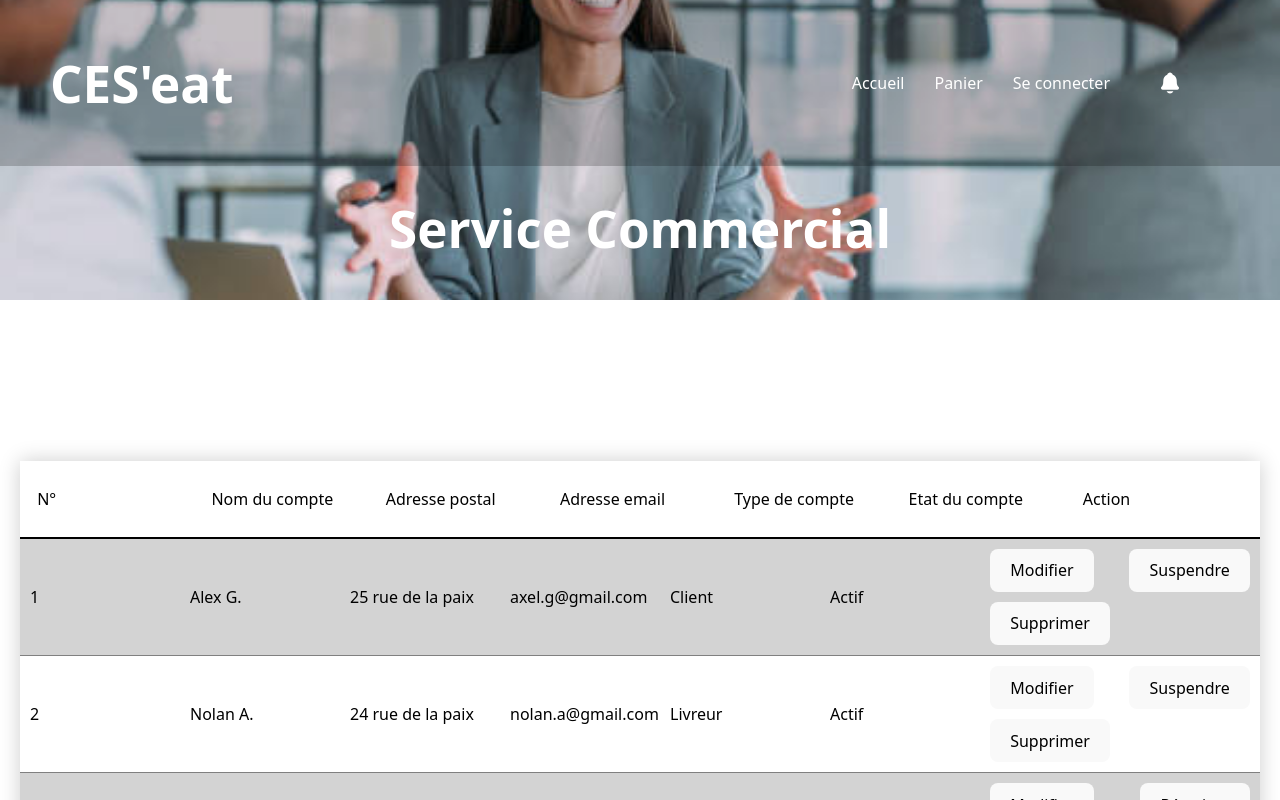
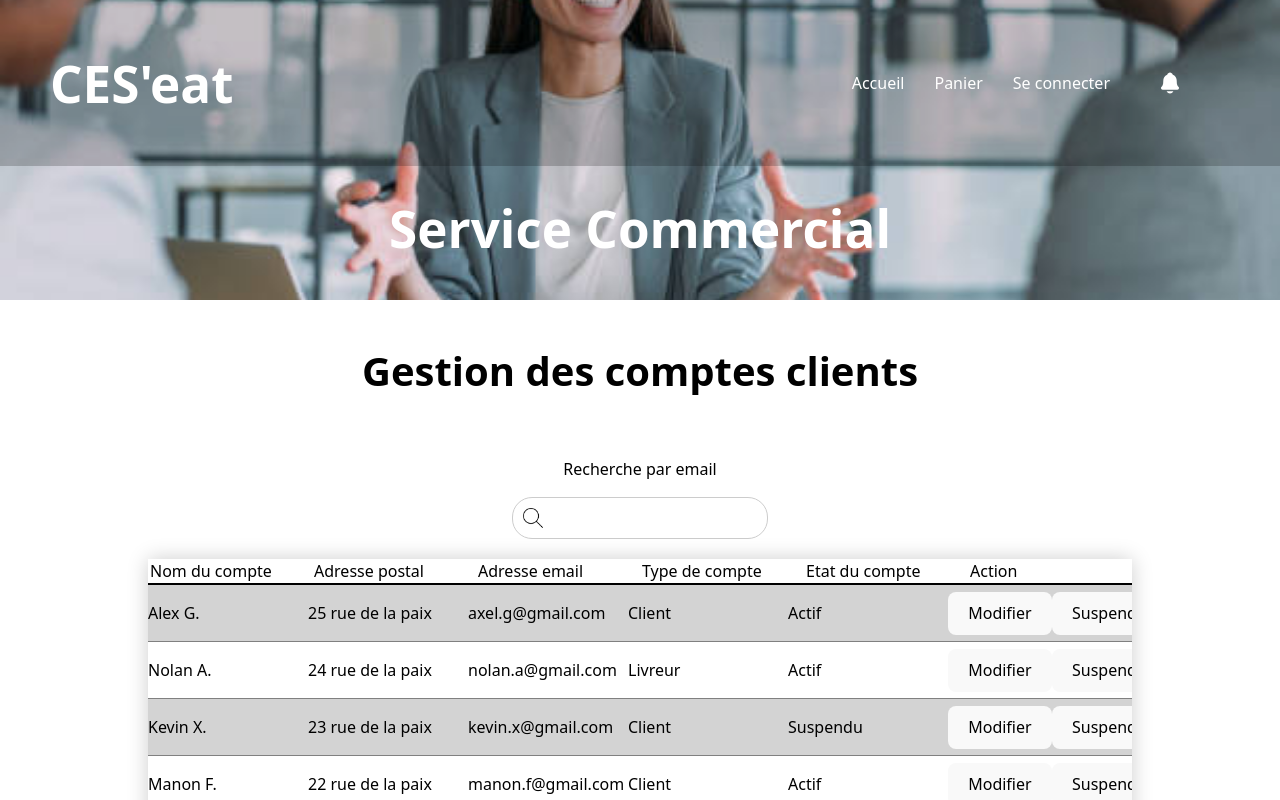
Before and after one commit to ValentinB03/WEB_Avance_Front, a React (Vite) app: page /service-commercial/gestion-compte in a window 1280 px wide. Built offline with nearby package versions, Linux system fonts and the light colour scheme.

Commit message:
refont du css pour les tableaus

```diff
--- a/src/ServiceCommercial/SCGestionClient.css
+++ b/src/ServiceCommercial/SCGestionClient.css
@@ -3,7 +3,21 @@
     flex-direction: row;
     justify-content: space-between;
     gap: 10px;
-    flex-wrap: wrap;
+}
+
+.gestion-compte{
+    color: black;
+    font-weight: bold;
+    font-size: 2.5rem;
+    border-radius: 20px;
+    margin-top: 50px;
+}
+
+.tableau-input{
+    width: 100%;
+    display: flex;
+    flex-direction: column;
+    align-items: center;
 }
 
 .content-sc-header{
@@ -14,17 +28,52 @@
     padding: 10px;
 }
 
-@media (max-width: 768px) {
-    .liste-bouton{
-        flex-direction: column;
-        font-size: 1.5vw;
-    }
+.label-list-compte{
+    color: black;
+}
 
 
-    .case-tableau {
-        min-width: 8vw;
-        max-width: 8vw;
-    }
 
+.tableau-gestion-compte-historique_commandes{
+    margin-bottom: 15vh;
+}
 
+.content-gestion-compte-historique_commandes{
+    display: flex;
+    flex-direction: column;
+    color: black;
+    box-shadow: 0 0 20px rgba(0, 0, 0, 0.2);
+    margin: 20px;
+    overflow-y: auto;
+    white-space: nowrap;
+    max-height: 400px; /* Hauteur fixe pour activer le défilement */
 }
+
+.content-gestion-compte-historique_commandes-header p, .content-gestion-compte-historique_commandes-line p, .content-gestion-compte-historique_commandes-line button {
+    align-content: center;
+}
+
+.content-gestion-compte-historique_commandes-line {
+    border-bottom: 1px solid gray;
+    display: flex;
+    flex-direction: row;
+    align-items: center;
+    justify-content: space-around;
+}
+
+.content-gestion-compte-historique_commandes-header{
+    border-bottom: 2px solid black;
+    display: flex;
+    flex-direction: row;
+    align-items: center;
+    justify-content: space-around;
+}
+
+.gestion-compte-case-tableau{
+    min-width: 160px;
+    max-width: 160px;
+}
+
+.content-gestion-compte-historique_commandes-line:nth-child(even) {
+    background-color: lightgray;
+}
--- a/src/ServiceCommercial/SCGestionClient.jsx
+++ b/src/ServiceCommercial/SCGestionClient.jsx
@@ -5,6 +5,8 @@ import Footer from '../Footer/Footer.jsx';
 import ImgBannier from '../assets/img/Service_Commercial.jpg';
 
 function ServiceCommercialInfo() {
+
+    const [text, setText] = useState('');
 
     const [items] = useState([
         { id: 1, name: 'Alex G.', adresse: '25 rue de la paix', email: 'axel.g@gmail.com', type: 'Client', etat: 'Actif' },
@@ -15,6 +17,12 @@ function ServiceCommercialInfo() {
         { id: 6, name: 'Valentin H.', adresse: '20 rue de la paix', email: 'valentin.h@gmail.com', type: 'Livreur', etat: 'Suspendu' },
     ]);
 
+    const filteredItems = items.filter(item => item.email.toLowerCase().includes(text.toLowerCase()));
+
+    const handleChange = (event) => {
+        setText(event.target.value);
+    };
+
     return (
         <div className="App">
             <NavBar/>
@@ -22,35 +30,40 @@ function ServiceCommercialInfo() {
             <h1 className="titre-modifcarte">Service Commercial</h1>
 
             <p className={"gestion-compte"}>Gestion des comptes clients</p>
-            <div className="container-sc">
-                <div className="content-sc">
-                    <div className="content-sc-header">
-                        <p className={"id-tableau"}>N°</p>
-                        <p className={"case-tableau"}>Nom du compte</p>
-                        <p className={"case-tableau"}>Adresse postal</p>
-                        <p className={"case-tableau"}>Adresse email</p>
-                        <p className={"case-tableau"}>Type de compte</p>
-                        <p className={"case-tableau"}>Etat du compte</p>
-                        <p className={"case-tableau"}>Action</p>
-                    </div>
-                    {items.map(item => (
-                        <div key={item.id} className="content-sc-line">
-                            <p className={"id-tableau"}>{item.id}</p>
-                            <p className={"case-tableau"}>{item.name}</p>
-                            <p className={"case-tableau"}>{item.adresse}</p>
-                            <p className={"case-tableau"}>{item.email}</p>
-                            <p className={"case-tableau"}>{item.type}</p>
-                            <p className={"case-tableau"}>{item.etat}</p>
-                            <div className={"liste-bouton"}>
-                                <button>Modifier</button>
-                                <button>{item.etat === 'Actif' ? 'Suspendre' : 'Réactiver'}</button>
-                                <button>Supprimer</button>
+            <div className="tableau-input">
+                <p className="label-list-compte">Recherche par email</p>
+                <input type="text" value={text} onChange={handleChange} />
+                <div className="container-sc">
+                    <div className="tableau-gestion-compte-historique_commandes">
+                        <div className="content-gestion-compte-historique_commandes">
+                            <div className="content-gestion-compte-historique_commandes-header">
+                                <div  className={"gestion-compte-case-tableau"}>Nom du compte</div>
+                                <div className={"gestion-compte-case-tableau"}>Adresse postal</div>
+                                <div className={"gestion-compte-case-tableau"}>Adresse email</div>
+                                <div className={"gestion-compte-case-tableau"}>Type de compte</div>
+                                <div className={"gestion-compte-case-tableau"}>Etat du compte</div>
+                                <div className={"gestion-compte-case-tableau"}>Action</div>
                             </div>
-
+                            {filteredItems.map(item => (
+                                <div key={item.id} className="content-gestion-compte-historique_commandes-line">
+                                    <p className={"gestion-compte-case-tableau"}>{item.name}</p>
+                                    <p className={"gestion-compte-case-tableau"}>{item.adresse}</p>
+                                    <p className={"gestion-compte-case-tableau"}>{item.email}</p>
+                                    <p className={"gestion-compte-case-tableau"}>{item.type}</p>
+                                    <p className={"gestion-compte-case-tableau"}>{item.etat}</p>
+                                    <div className={"bouton-action-tableau"}>
+                                        <button>Modifier</button>
+                                        <button>Suspendre</button>
+                                        <button>Supprimer</button>
+                                    </div>
+                                </div>
+                            ))}
                         </div>
-                    ))}
+                    </div>`
                 </div>
             </div>
+
+
 
             <Footer/>
         </div>
--- a/src/ServiceCommercial/ServiceCommercial-info.css
+++ b/src/ServiceCommercial/ServiceCommercial-info.css
@@ -1,5 +1,6 @@
 .container-sc {
     margin-bottom: 15vh;
+    width: 80%;
 }
 
 .content-sc {
@@ -15,7 +16,6 @@
 
 .content-sc-header p, .content-sc-line p, .content-sc-line button {
     align-content: center;
-    flex-shrink: 0; /* Empêche la réduction des éléments */
 }
 
 .content-sc-line {
@@ -52,11 +52,57 @@
     text-align: center;
 }
 
-.gestion-compte {
+.gestion-compte-bouton {
     color: white;
     font-size: 2.5rem;
     border-radius: 20px;
     margin-top: 50px;
+}
+
+
+
+.tableau-service-commercial-historique_commandes{
+    margin-bottom: 15vh;
+}
+
+.content-service-commercial-historique_commandes{
+    display: flex;
+    flex-direction: column;
+    color: black;
+    box-shadow: 0 0 20px rgba(0, 0, 0, 0.2);
+    margin: 20px;
+    overflow-y: auto;
+    white-space: nowrap;
+    max-height: 400px; /* Hauteur fixe pour activer le défilement */
+}
+
+.content-service-commercial-historique_commandes-header p, .content-service-commercial-historique_commandes-line p, .content-service-commercial-historique_commandes-line button {
+    align-content: center;
+}
+
+.content-service-commercial-historique_commandes-line {
+    border-bottom: 1px solid gray;
+    display: flex;
+    flex-direction: row;
+    align-items: center;
+    justify-content: space-around;
+}
+
+.content-service-commercial-historique_commandes-header{
+    border-bottom: 2px solid black;
+    display: flex;
+    flex-direction: row;
+    align-items: center;
+    justify-content: space-around;
+}
+
+.service-commercial-case-tableau{
+    min-width: 160px;
+    max-width: 160px;
+}
+
+.content-service-commercial-historique_commandes-line:nth-child(even) {
+    background-color: lightgray;
 }
 
 @media (max-width: 768px) {
--- a/src/ServiceCommercial/ServiceCommercial-info.jsx
+++ b/src/ServiceCommercial/ServiceCommercial-info.jsx
@@ -13,6 +13,12 @@ function ServiceCommercialInfo() {
         { id: 4, name: 'Big Bite Burger', Commande: '152-478-965', Etat: 'Acceptation Livraison', Date: '20/03/2025 25h21' },
         { id: 5, name: 'Big Bite Burger', Commande: '152-478-965', Etat: 'Acceptation Livraison', Date: '20/03/2025 25h21' },
         { id: 6, name: 'Big Bite Burger', Commande: '152-478-965', Etat: 'Acceptation Livraison', Date: '20/03/2025 25h21' },
+        { id: 7, name: 'Big Bite Burger', Commande: '152-478-965', Etat: 'Acceptation Livraison', Date: '20/03/2025 25h21' },
+        { id: 8, name: 'Big Bite Burger', Commande: '152-478-965', Etat: 'Acceptation Livraison', Date: '20/03/2025 25h21' },
+        { id: 9, name: 'Big Bite Burger', Commande: '152-478-965', Etat: 'Acceptation Livraison', Date: '20/03/2025 25h21' },
+        { id: 10, name: 'Big Bite Burger', Commande: '152-478-965', Etat: 'Acceptation Livraison', Date: '20/03/2025 25h21' },
+        { id: 11, name: 'Big Bite Burger', Commande: '152-478-965', Etat: 'Acceptation Livraison', Date: '20/03/2025 25h21' },
+        { id: 12, name: 'Big Bite Burger', Commande: '152-478-965', Etat: 'Acceptation Livraison', Date: '20/03/2025 25h21' },
     ]);
 
     return (
@@ -21,25 +27,25 @@ function ServiceCommercialInfo() {
             <img src={ImgBannier} alt="Background" className="background-image-modifcarte"/>
             <h1 className="titre-modifcarte">Service Commercial</h1>
 
-            <button className={"gestion-compte"}>Gestion des comptes clients</button>
+            <button className={"gestion-compte-bouton"}>Gestion des comptes clients</button>
             <div className="container-sc">
                 <p className={"chiffre-affaire"}>Chiffre d'affaires transactionnel global en cours :</p>
-                <div className="tableau-profil_restaurant-historique_commandes">
-                    <div className="content-profil_restaurant-historique_commandes">
-                        <div className="content-profil_restaurant-historique_commandes-header">
-                            <div  className={"profil_restaurant-case-tableau"}>Nom du restaurant</div>
-                            <div className={"profil_restaurant-case-tableau"}>N° Commande</div>
-                            <div className={"profil_restaurant-case-tableau"}>Etat de la commande</div>
-                            <div className={"profil_restaurant-case-tableau"}>Dernière modification</div>
-                            <div className={"profil_restaurant-case-tableau"}>Action</div>
+                <div className="tableau-service-commercial-historique_commandes">
+                    <div className="content-service-commercial-historique_commandes">
+                        <div className="content-service-commercial-historique_commandes-header">
+                            <div  className={"service-commercial-case-tableau"}>Nom du restaurant</div>
+                            <div className={"service-commercial-case-tableau"}>N° Commande</div>
+                            <div className={"service-commercial-case-tableau"}>Etat de la commande</div>
+                            <div className={"service-commercial-case-tableau"}>Dernière modification</div>
+                            <div className={"service-commercial-case-tableau"}>Action</div>
                         </div>
                         {items.map(item => (
-                            <div key={item.id} className="content-profil_restaurant-historique_commandes-line">
-                                <p className={"profil_restaurant-case-tableau"}>{item.name}</p>
-                                <p className={"profil_restaurant-case-tableau"}>{item.Commande}</p>
-                                <p className={"profil_restaurant-case-tableau"}>{item.Etat}</p>
-                                <p className={"profil_restaurant-case-tableau"}>{item.Date}</p>
-                                <button className={"profil_restaurant-case-tableau"}>Visualiser</button>
+                            <div key={item.id} className="content-service-commercial-historique_commandes-line">
+                                <p className={"service-commercial-case-tableau"}>{item.name}</p>
+                                <p className={"service-commercial-case-tableau"}>{item.Commande}</p>
+                                <p className={"service-commercial-case-tableau"}>{item.Etat}</p>
+                                <p className={"service-commercial-case-tableau"}>{item.Date}</p>
+                                <button className={"service-commercial-case-tableau"}>Visualiser</button>
                             </div>
                         ))}
                     </div>
```
